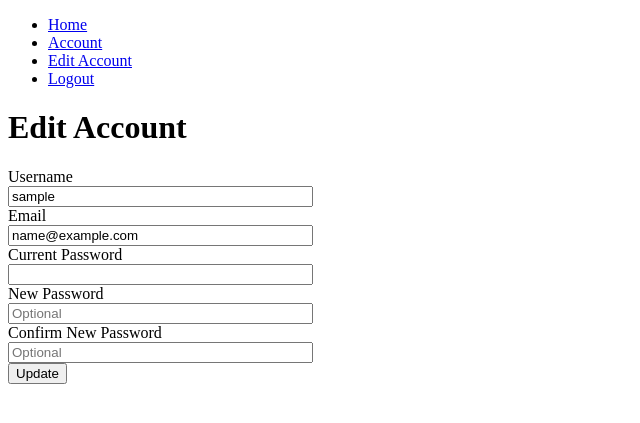
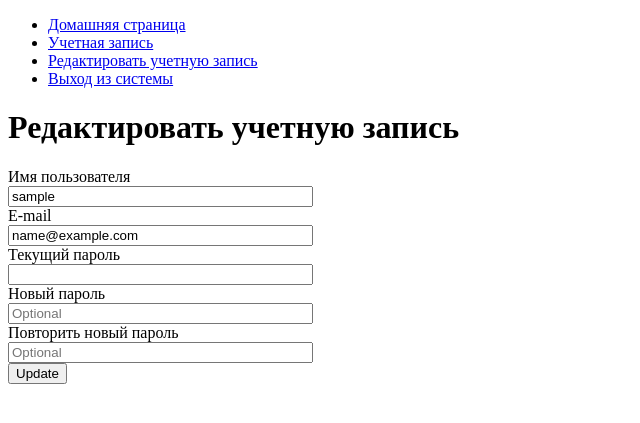
Before and after one commit to DenGrif/Flask_Zero, a Flask app: page /account/edit in a window 1280 px wide. Shown: the top 423 px of the page, without its empty margins (0-640 px from the left). Run offline with Flask 3, Linux system fonts and the light colour scheme; the visitor is signed in with stand-in values (Sample User, id 1).

Commit message:
Add_Optional_and_perevod_form

```diff
--- a/app/forms.py
+++ b/app/forms.py
@@ -1,7 +1,7 @@
 # 1. Импортируем библиотеки:
 from flask_wtf import FlaskForm
 from wtforms import StringField, PasswordField, SubmitField, BooleanField
-from wtforms.validators import DataRequired, Length, Email, EqualTo, ValidationError
+from wtforms.validators import DataRequired, Length, Email, EqualTo, ValidationError, Optional
 # Валидатор EqualTo нужен для того, чтобы сравнивать значения в полях паролей и узнавать, точно ли они одинаковые.
 # 2. Импортируем модель User из нашего модуля:
 from app.models import User
@@ -9,13 +9,16 @@ from flask_login import current_user
 
 
 class UpdateAccountForm(FlaskForm):
-    username = StringField('Username', validators=[DataRequired(), Length(min=2, max=35)])
-    email = StringField('Email', validators=[DataRequired(), Email()])
-    current_password = PasswordField('Current Password', validators=[DataRequired()])
-    new_password = PasswordField('New Password', validators=[Length(min=6)], render_kw={"placeholder": "Optional"})
+    username = StringField('Имя пользователя', validators=[DataRequired(), Length(min=2, max=35)])
+    email = StringField('E-mail', validators=[DataRequired(), Email()])
+    current_password = PasswordField('Текущий пароль', validators=[DataRequired()])
+    new_password = PasswordField(
+        'Новый пароль',
+        validators=[Optional(), Length(min=6)],
+        render_kw={"placeholder": "Optional"})
     confirm_new_password = PasswordField(
-        'Confirm New Password',
-        validators=[EqualTo('new_password', message="Passwords must match")],
+        'Повторить новый пароль',
+        validators=[Optional(), EqualTo('new_password', message="Passwords must match")],
         render_kw={"placeholder": "Optional"}
     )
     submit = SubmitField('Update')
--- a/app/routes.py
+++ b/app/routes.py
@@ -68,7 +68,7 @@ def edit_account():
     if form.validate_on_submit():
         # Проверяем текущий пароль
         if not bcrypt.check_password_hash(current_user.password, form.current_password.data):
-            flash('Invalid current password', 'danger')
+            flash('Неверный текущий пароль', 'danger')
         else:
             # Обновляем данные пользователя
             current_user.username = form.username.data
@@ -80,7 +80,7 @@ def edit_account():
                 current_user.password = hashed_password
 
             db.session.commit()
-            flash('Your account has been updated!', 'success')
+            flash('Ваша учетная запись была обновлена!', 'success')
             return redirect(url_for('account'))
 
     elif request.method == 'GET':
--- a/app/templates/base.html
+++ b/app/templates/base.html
@@ -11,14 +11,14 @@
 <body>
     <nav>
         <ul>
-            <li><a href="{{ url_for('home') }}">Home</a></li>
+            <li><a href="{{ url_for('home') }}">Домашняя страница</a></li>
             {% if current_user.is_authenticated %}
-                <li><a href="{{ url_for('account') }}">Account</a></li>
-                <li><a href="{{ url_for('edit_account') }}">Edit Account</a></li> <!-- Добавлено здесь -->
-                <li><a href="{{ url_for('logout') }}">Logout</a></li>
+                <li><a href="{{ url_for('account') }}">Учетная запись</a></li>
+                <li><a href="{{ url_for('edit_account') }}">Редактировать учетную запись</a></li> <!-- Добавлено здесь -->
+                <li><a href="{{ url_for('logout') }}">Выход из системы</a></li>
             {% else %}
-                <li><a href="{{ url_for('login') }}">Login</a></li>
-                <li><a href="{{ url_for('register') }}">Register</a></li>
+                <li><a href="{{ url_for('login') }}">Авторизоваться</a></li>
+                <li><a href="{{ url_for('register') }}">Регистрация</a></li>
             {% endif %}
         </ul>
     </nav>
--- a/app/templates/edit_account.html
+++ b/app/templates/edit_account.html
@@ -1,11 +1,11 @@
 {% extends "base.html" %}
 
 {% block title %}
-Edit Account
+Редактировать учетную запись
 {% endblock %}
 
 {% block content %}
-<h1>Edit Account</h1>
+<h1>Редактировать учетную запись</h1>
 <form method="POST" action="{{ url_for('edit_account') }}">
     {{ form.hidden_tag() }}
     <div>
```
